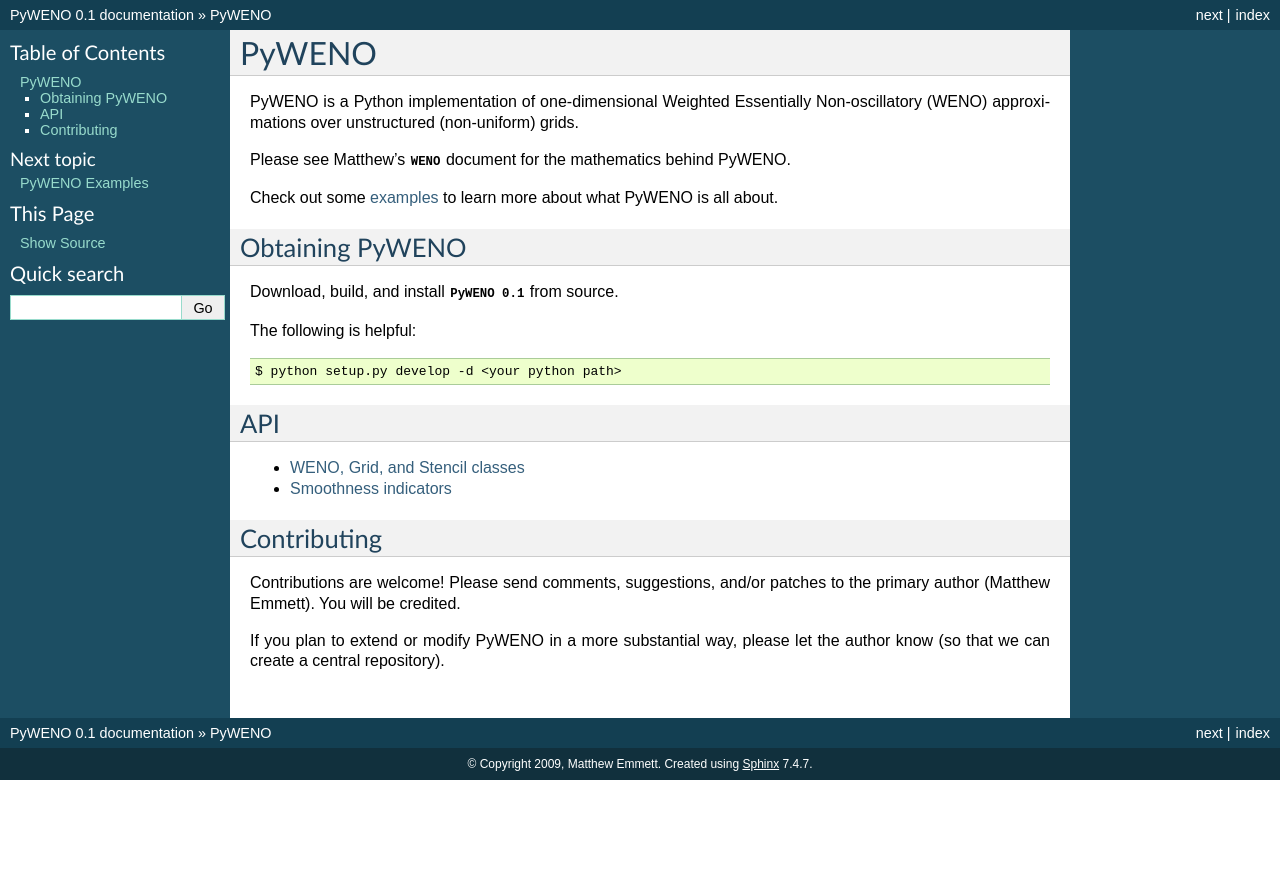
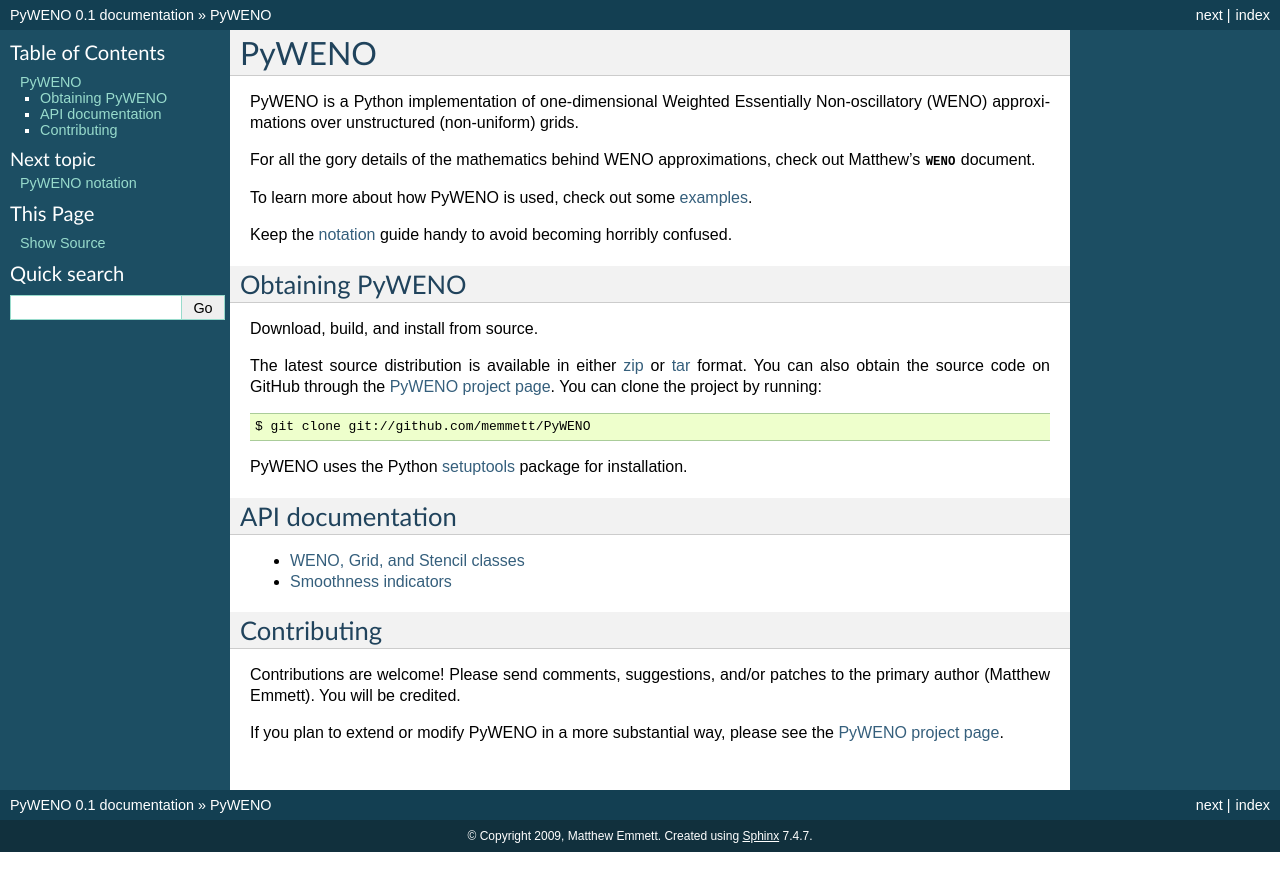
Before and after one commit to memmett/PyWENO, a Sphinx documentation site: the page built from docs/index.rst, in a window 1280 px wide. Shown: the top 891 px of the page. Built offline with Sphinx 7.4.7, drawn with Linux system fonts in a browser that asks for light colours; formulas are drawn with MathJax 3.

Commit message:
Added weno.tex and notation.rst.

```diff
--- a/docs/index.rst
+++ b/docs/index.rst
@@ -5,28 +5,37 @@
 Essentially Non-oscillatory (WENO) approximations over unstructured
 (non-uniform) grids.
 
-Please see Matthew's :download:`WENO <WENO.pdf>` document for the
-mathematics behind PyWENO.
+For all the gory details of the mathematics behind WENO
+approximations, check out Matthew's :download:`WENO <weno.pdf>`
+document.
 
-Check out some :doc:`examples <examples>` to learn more about what
-PyWENO is all about.
+To learn more about how PyWENO is used, check out some :doc:`examples
+<examples>`.
+
+Keep the :doc:`notation <notation>` guide handy to avoid becoming
+horribly confused.
+
 
 Obtaining PyWENO
 ----------------
 
-Download, build, and install :download:`PyWENO 0.1
-<PyWENO-0.1.tar.gz>` from source.
+Download, build, and install from source.
 
-The following is helpful::
+The latest source distribution is available in either zip_ or tar_
+format.  You can also obtain the source code on GitHub through the
+`PyWENO project page`_.  You can clone the project by running::
 
-  $ python setup.py develop -d <your python path>
+  $ git clone git://github.com/memmett/PyWENO
+
+PyWENO uses the Python setuptools_ package for installation.
 
 
-API
----
+API documentation
+-----------------
 
 * :doc:`WENO, Grid, and Stencil classes <weno>`
 * :doc:`Smoothness indicators <smoothness>`
+
 
 Contributing
 ------------
@@ -34,15 +43,23 @@
 Contributions are welcome!  Please send comments, suggestions, and/or
 patches to the primary author (Matthew Emmett).  You will be credited.
 
+
 If you plan to extend or modify PyWENO in a more substantial way,
-please let the author know (so that we can create a central
-repository).
+please see the `PyWENO project page`_.
+
 
 
 .. toctree::
    :hidden:
 
    self
+   notation
    examples
    weno
    smoothness
+
+
+.. _zip: http://github.com/memmett/PyWENO/zipball/master
+.. _tar: http://github.com/memmett/PyWENO/tarball/master
+.. _setuptools: http://pypi.python.org/pypi/setuptools
+.. _`PyWENO project page`: http://github.com/memmett/PyWENO
```
Also changed, not shown: docs/notation.rst (added, +40 -0 lines), 5 other files.
